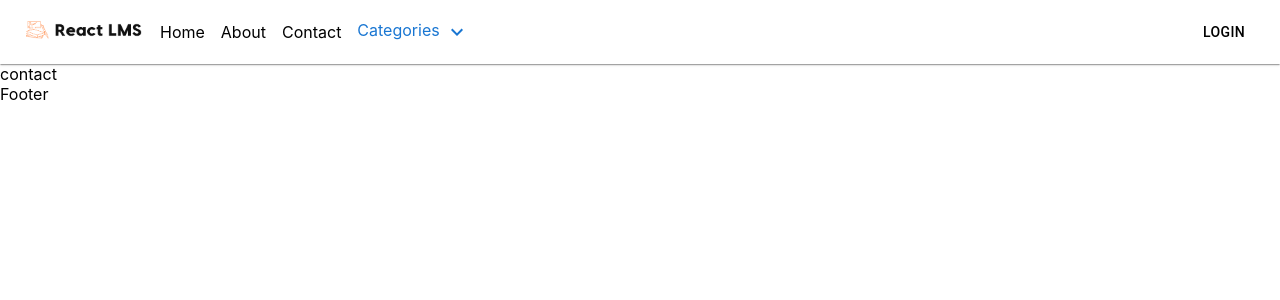
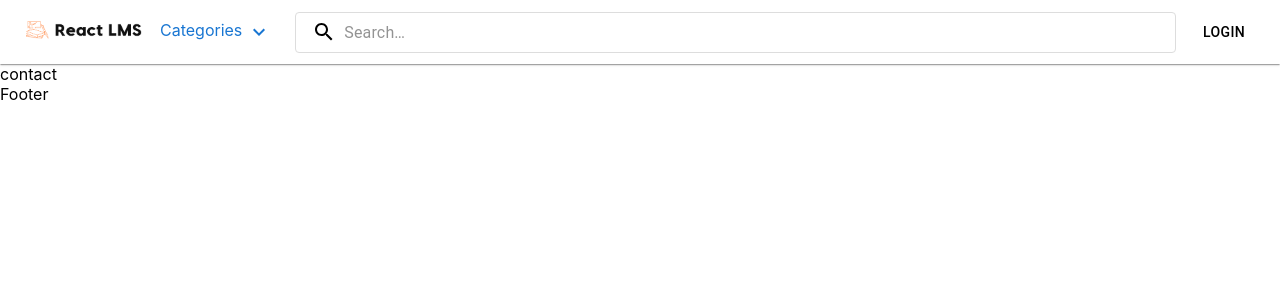
Before and after one commit to mdhasanpatwary/learning_management_system-reacts, a Next.js app: page /contact in a window 1280 px wide. Shown: the top 300 px of the page. Built offline with nearby package versions, Linux system fonts and the light colour scheme.

Commit message:
add: Search Component

```diff
--- a/src/components/header/CategoryPopover.js
+++ b/src/components/header/CategoryPopover.js
@@ -1,4 +1,4 @@
-import { Typography } from "@mui/material";
+import { Popover, Typography } from "@mui/material";
 import { makeStyles } from "@mui/styles";
 import { Stack } from "@mui/system";
 import CustomImage from "../utils/CustomImage";
@@ -16,17 +16,22 @@ const useStyles = makeStyles((theme) => ({
   },
 }));
 
-function CategoryPopover() {
+let numbers = [1, 2, 3, 4, 5];
+
+function CategoryPopover({ handleCloseSub, handleClickSub }) {
   const classes = useStyles();
   return (
-    <>
-      <Link href="/">
+    <Stack>
+      {numbers?.map((number) => {
+        return (
+          <Link href="/" key={number.toString()}>
             <Stack
               direction="row"
               alignItems="center"
               justifyContent="space-between"
               padding=".5rem"
               gap="1rem"
+              onMouseEnter={handleClickSub}
             >
               <Stack direction="row" gap=".5rem" alignItems="center">
                 <CustomImage
@@ -56,79 +61,9 @@ function CategoryPopover() {
               </Stack>
             </Stack>
           </Link>
-      <Link href="/">
-        <Stack
-          direction="row"
-          alignItems="center"
-          justifyContent="space-between"
-          padding=".5rem"
-          gap="1rem"
-        >
-          <Stack direction="row" gap=".5rem" alignItems="center">
-            <CustomImage
-              src="https://images.pexels.com/photos/376464/pexels-photo-376464.jpeg?auto=compress&cs=tinysrgb&w=1600"
-              altText="Img Alt"
-              width="18"
-              height="18"
-              radius="5"
-            />
-            <Typography
-              variant="body2"
-              width="120px"
-              className={classes.textTruncate}
-            >
-              Categoroy Item
-            </Typography>
+        );
+      })}
     </Stack>
-          <Stack direction="row" gap=".3rem" alignItems="center">
-            <Typography variant="body2">(10)</Typography>
-            <ArrowForwardIosIcon
-              style={{
-                width: "12px",
-                height: "12px",
-              }}
-              // color="primary"
-            />
-          </Stack>
-        </Stack>
-      </Link>
-      <Link href="/">
-        <Stack
-          direction="row"
-          alignItems="center"
-          justifyContent="space-between"
-          padding=".5rem"
-          gap="1rem"
-        >
-          <Stack direction="row" gap=".5rem" alignItems="center">
-            <CustomImage
-              src="https://images.pexels.com/photos/376464/pexels-photo-376464.jpeg?auto=compress&cs=tinysrgb&w=1600"
-              altText="Img Alt"
-              width="18"
-              height="18"
-              radius="5"
-            />
-            <Typography
-              variant="body2"
-              width="120px"
-              className={classes.textTruncate}
-            >
-              Categoroy Item
-            </Typography>
-          </Stack>
-          <Stack direction="row" gap=".3rem" alignItems="center">
-            <Typography variant="body2">(10)</Typography>
-            <ArrowForwardIosIcon
-              style={{
-                width: "12px",
-                height: "12px",
-              }}
-              // color="primary"
-            />
-          </Stack>
-        </Stack>
-      </Link>
-    </>
   );
 }
 
--- a/src/components/header/NavBar.Style.js
+++ b/src/components/header/NavBar.Style.js
@@ -1,4 +1,5 @@
-import { styled, Link as MenuLink } from "@mui/material";
+import { styled, alpha, Link as MenuLink } from "@mui/material";
+import InputBase from "@mui/material/InputBase";
 
 export const NavLinkStyle = styled("div")(({ theme, languageDirection }) => ({
   //   color: `${theme.palette.mode === "dark" ? "#fff" : "#000"}`,
@@ -26,3 +27,46 @@ export const NavMenuLink = styled(MenuLink)(({ theme }) => ({
     textDecoration: "none",
   },
 }));
+
+export const Search = styled("div")(({ theme }) => ({
+  position: "relative",
+  borderRadius: theme.shape.borderRadius,
+  backgroundColor: alpha(theme.palette.common.white, 0.15),
+  border: "1px solid #ddd",
+  "&:hover": {
+    backgroundColor: alpha(theme.palette.common.white, 0.25),
+  },
+  marginLeft: 0,
+  width: "100%",
+  [theme.breakpoints.up("sm")]: {
+    marginLeft: theme.spacing(1),
+    width: "auto",
+  },
+}));
+
+export const SearchIconWrapper = styled("div")(({ theme }) => ({
+  padding: theme.spacing(0, 2),
+  height: "100%",
+  position: "absolute",
+  pointerEvents: "none",
+  display: "flex",
+  alignItems: "center",
+  justifyContent: "center",
+}));
+
+export const StyledInputBase = styled(InputBase)(({ theme }) => ({
+  color: "inherit",
+  "& .MuiInputBase-input": {
+    padding: theme.spacing(1, 1, 1, 0),
+    // vertical padding + font size from searchIcon
+    paddingLeft: `calc(1em + ${theme.spacing(4)})`,
+    transition: theme.transitions.create("width"),
+    width: "100%",
+    [theme.breakpoints.up("sm")]: {
+      width: "12ch",
+      "&:focus": {
+        width: "20ch",
+      },
+    },
+  },
+}));
--- a/src/components/header/NavCategoroy.js
+++ b/src/components/header/NavCategoroy.js
@@ -1,39 +1,43 @@
 import * as React from "react";
 import KeyboardArrowDownIcon from "@mui/icons-material/KeyboardArrowDown";
-import { NavMenuLink } from "./NavBar.Style";
+import { NavMenuLink } from "./Navbar.style";
 import NavPopover from "./NavPopover";
 
 function NavCategoroy() {
   const [anchorEl, setAnchorEl] = React.useState(null);
+  const [anchorElSub, setAnchorElSub] = React.useState(null);
 
   const handleClick = (event) => {
     setAnchorEl(event.currentTarget);
   };
+  const handleClickSub = (event) => {
+    setAnchorElSub(event.currentTarget);
+  };
 
   const handleClose = () => {
     setAnchorEl(null);
+    setAnchorElSub(null);
   };
+  // const handleCloseSub = () => {
+  //   setAnchorElSub(null);
+  // };
 
   const open = Boolean(anchorEl);
-  const id = open ? "mouse-over-popover" : undefined;
+  const openSub = Boolean(anchorElSub);
+  // const id = open ? "mouse-over-popover" : undefined;
 
   return (
     <>
-      <div
-        onMouseEnter={handleClick}
-        // onMouseLeave={handleClose}
-        aria-owns={id}
-        aria-haspopup="true"
-      >
+      <div onMouseEnter={handleClick} onMouseLeave={handleClose}>
         <NavMenuLink>
           Categories <KeyboardArrowDownIcon />
         </NavMenuLink>
         <NavPopover
-          id={id}
           open={open}
           anchorEl={anchorEl}
-          handleClose={handleClose}
-          handleClick={handleClick}
+          openSub={openSub}
+          anchorElSub={anchorElSub}
+          handleClickSub={handleClickSub}
         />
       </div>
     </>
--- a/src/components/header/NavLinks.js
+++ b/src/components/header/NavLinks.js
@@ -1,11 +1,11 @@
 import Link from "next/link";
-import { NavLinkStyle } from "./Navbar.Style";
+import { NavLinkStyle } from "./Navbar.style";
 import NavCategoroy from "./NavCategoroy";
 
 function NavLinks() {
   return (
     <>
-      <NavLinkStyle>
+      {/* <NavLinkStyle>
         <Link href="/">Home</Link>
       </NavLinkStyle>
       <NavLinkStyle>
@@ -13,7 +13,7 @@ function NavLinks() {
       </NavLinkStyle>
       <NavLinkStyle>
         <Link href="/contact">Contact</Link>
-      </NavLinkStyle>
+      </NavLinkStyle> */}
       <NavCategoroy />
     </>
   );
--- a/src/components/header/NavPopover.js
+++ b/src/components/header/NavPopover.js
@@ -1,26 +1,35 @@
-import { Popover } from "@mui/material";
+import { Popover, Typography } from "@mui/material";
 import { makeStyles } from "@mui/styles";
+import { Stack } from "@mui/system";
 import CategoryPopover from "./CategoryPopover";
 
+import CustomImage from "../utils/CustomImage";
+import Link from "next/link";
+
 const useStyles = makeStyles((theme) => ({
+  textTruncate: {
+    overflow: "hidden",
+    textOverflow: "ellipsis",
+    display: "-webkit-box",
+    WebkitLineClamp: "1",
+    WebkitBoxOrient: "vertical",
+  },
   popover: {
     pointerEvents: "none",
   },
   popoverContent: {
     pointerEvents: "auto",
-    padding: ".5rem",
   },
 }));
+let numbers = [1, 2, 3, 4, 5];
 
-function NavPopover({ open, anchorEl, handleClose, id }) {
+function NavPopover({ open, anchorEl, openSub, anchorElSub, handleClickSub }) {
   const classes = useStyles();
   return (
-    <div>
+    <Stack>
       <Popover
-        id={id}
         open={open}
         anchorEl={anchorEl}
-        onClose={handleClose}
         anchorOrigin={{
           vertical: "bottom",
           horizontal: "left",
@@ -34,9 +43,53 @@ function NavPopover({ open, anchorEl, handleClose, id }) {
           paper: classes.popoverContent,
         }}
       >
-        <CategoryPopover />
+        <CategoryPopover handleClickSub={handleClickSub} />
       </Popover>
-    </div>
+
+      {anchorElSub && (
+        <Popover
+          open={openSub}
+          anchorEl={anchorElSub}
+          anchorOrigin={{
+            vertical: "top",
+            horizontal: "right",
+          }}
+          transformOrigin={{
+            vertical: "top",
+            horizontal: "left",
+          }}
+          className={classes.popover}
+          classes={{
+            paper: classes.popoverContent,
+          }}
+        >
+          <Stack padding=".5rem" gap=".5rem">
+            {numbers?.map((number) => {
+              return (
+                <Link href="/" key={number.toString()}>
+                  <Stack direction="row" gap=".5rem" alignItems="center">
+                    <CustomImage
+                      src="https://images.pexels.com/photos/376464/pexels-photo-376464.jpeg?auto=compress&cs=tinysrgb&w=1600"
+                      altText="Img Alt"
+                      width="18"
+                      height="18"
+                      radius="5"
+                    />
+                    <Typography
+                      variant="body2"
+                      width="120px"
+                      className={classes.textTruncate}
+                    >
+                      Sub Category Item
+                    </Typography>
+                  </Stack>
+                </Link>
+              );
+            })}
+          </Stack>
+        </Popover>
+      )}
+    </Stack>
   );
 }
 export default NavPopover;
--- /dev/null
+++ b/src/components/header/Search.js
@@ -0,0 +1,21 @@
+import Box from "@mui/material/Box";
+import SearchIcon from "@mui/icons-material/Search";
+import { Search, SearchIconWrapper, StyledInputBase } from "./Navbar.style";
+
+function SearchBox() {
+  return (
+    <Box sx={{ flexGrow: 1 }}>
+      <Search>
+        <SearchIconWrapper>
+          <SearchIcon />
+        </SearchIconWrapper>
+        <StyledInputBase
+          placeholder="Search…"
+          inputProps={{ "aria-label": "search" }}
+        />
+      </Search>
+    </Box>
+  );
+}
+
+export default SearchBox;
--- a/src/components/header/index.js
+++ b/src/components/header/index.js
@@ -2,13 +2,13 @@ import * as React from "react";
 import AppBar from "@mui/material/AppBar";
 import Box from "@mui/material/Box";
 import Toolbar from "@mui/material/Toolbar";
-import Typography from "@mui/material/Typography";
 import Button from "@mui/material/Button";
 import IconButton from "@mui/material/IconButton";
 import MenuIcon from "@mui/icons-material/Menu";
 
 import Logo from "../logo/Logo";
 import NavLinks from "./NavLinks";
+import Search from "./Search";
 const logoURL = "/image/logo.png";
 
 function Header() {
@@ -27,9 +27,10 @@ function Header() {
           </IconButton>
           <Logo logoURL={logoURL} width="120px" />
           <NavLinks />
-          <Typography variant="h6" component="div" sx={{ flexGrow: 1 }}>
-            {/* News */}
-          </Typography>
+          <Search />
+          {/* <Typography variant="h6" component="div" sx={{ flexGrow: 1 }}>
+            News
+          </Typography> */}
           <Button color="inherit">Login</Button>
         </Toolbar>
       </AppBar>
```
Lines whose indentation alone changed are shown as unchanged.
